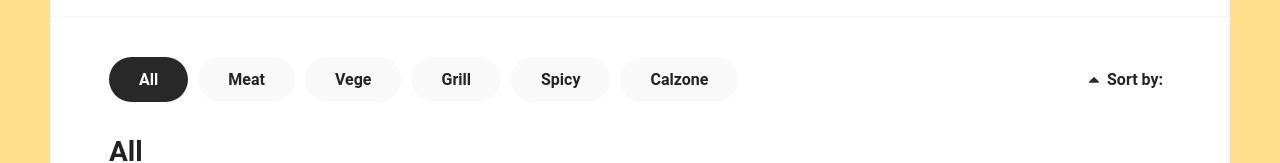
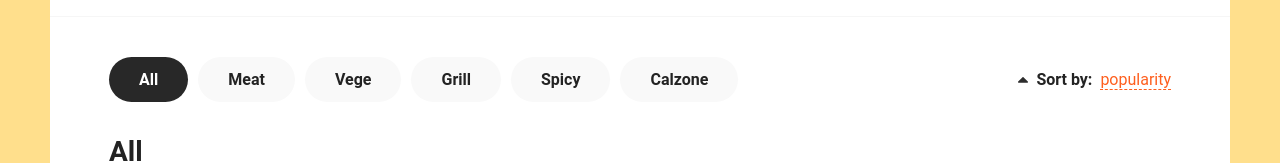
Before and after one commit to RainyTrain/React-pizza, a React (Create React App) app: page / in a window 1280 px wide. Shown: the part 165-328 px from the top of the page. Built offline with nearby package versions, Linux system fonts and the light colour scheme.

Commit message:
fixed sorting pop-up window

```diff
--- a/src/components/Sort.jsx
+++ b/src/components/Sort.jsx
@@ -2,7 +2,8 @@ import { useState } from 'react';
 
 function Sort() {
   const [active, setActive] = useState(false);
-  const [sort, setSort] = useState('');
+  const [sort, setSort] = useState(0);
+  console.log(sort)
   const sorting = ['popularity', 'price', 'alphabet'];
 
   function chooseSort(id) {
@@ -31,9 +32,9 @@ function Sort() {
       {active && (
         <div className="sort__popup">
           <ul>
-            {sorting.map((sort, id) => (
-              <li onClick={() => chooseSort(id)} className={sort == id ? 'active' : ''}>
-                {sort}
+            {sorting.map((sorting, id) => (
+              <li key={id} onClick={() => chooseSort(id)} className={sort == id ? 'active' : ''}>
+                {sorting}
               </li>
             ))}
           </ul>
```
